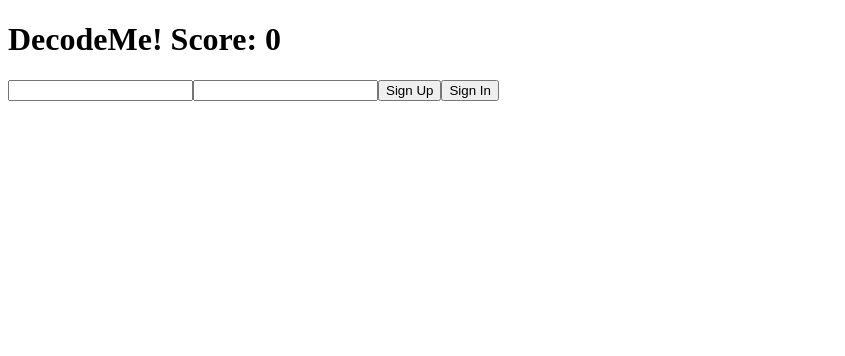
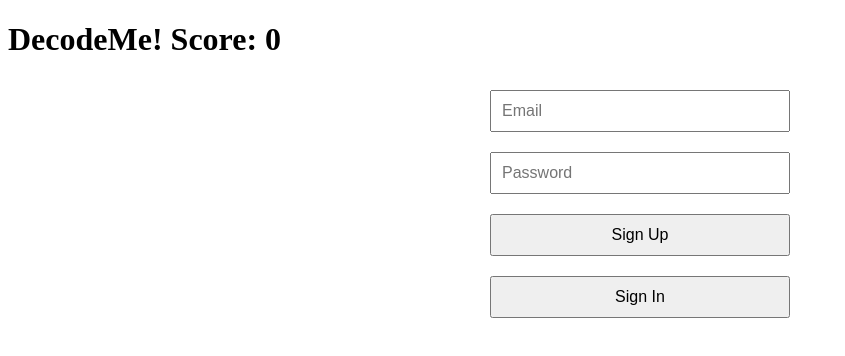
Before and after one commit to ryanmio/DecodeMe-, a Next.js app in the folder app/: page / in a window 1280 px wide. Shown: the top 356 px of the page, without its empty margins (0-845 px from the left). Built offline with nearby package versions, Linux system fonts and the light colour scheme; no server answers.

Commit message:
Update Auth.js

```diff
--- a/app/src/components/Auth.js
+++ b/app/src/components/Auth.js
@@ -48,11 +48,23 @@ export default function Auth({ onUserAuth }) {
   }
 
   return (
-    <div>
-      <input type="email" value={email} onChange={(e) => setEmail(e.target.value)} />
-      <input type="password" value={password} onChange={(e) => setPassword(e.target.value)} />
-      <button onClick={signUp} disabled={loading}>Sign Up</button>
-      <button onClick={signIn} disabled={loading}>Sign In</button>
+    <div style={{ display: 'flex', flexDirection: 'column', maxWidth: '300px', margin: '0 auto' }}>
+      <input
+        type="email"
+        value={email}
+        onChange={(e) => setEmail(e.target.value)}
+        style={{ margin: '10px 0', padding: '10px', fontSize: '16px' }}
+        placeholder="Email"
+      />
+      <input
+        type="password"
+        value={password}
+        onChange={(e) => setPassword(e.target.value)}
+        style={{ margin: '10px 0', padding: '10px', fontSize: '16px' }}
+        placeholder="Password"
+      />
+      <button onClick={signUp} disabled={loading} style={{ margin: '10px 0', padding: '10px', fontSize: '16px' }}>Sign Up</button>
+      <button onClick={signIn} disabled={loading} style={{ margin: '10px 0', padding: '10px', fontSize: '16px' }}>Sign In</button>
       {loading && <p>Loading...</p>}
       {error && <p>Error: {error}</p>}
     </div>
```
